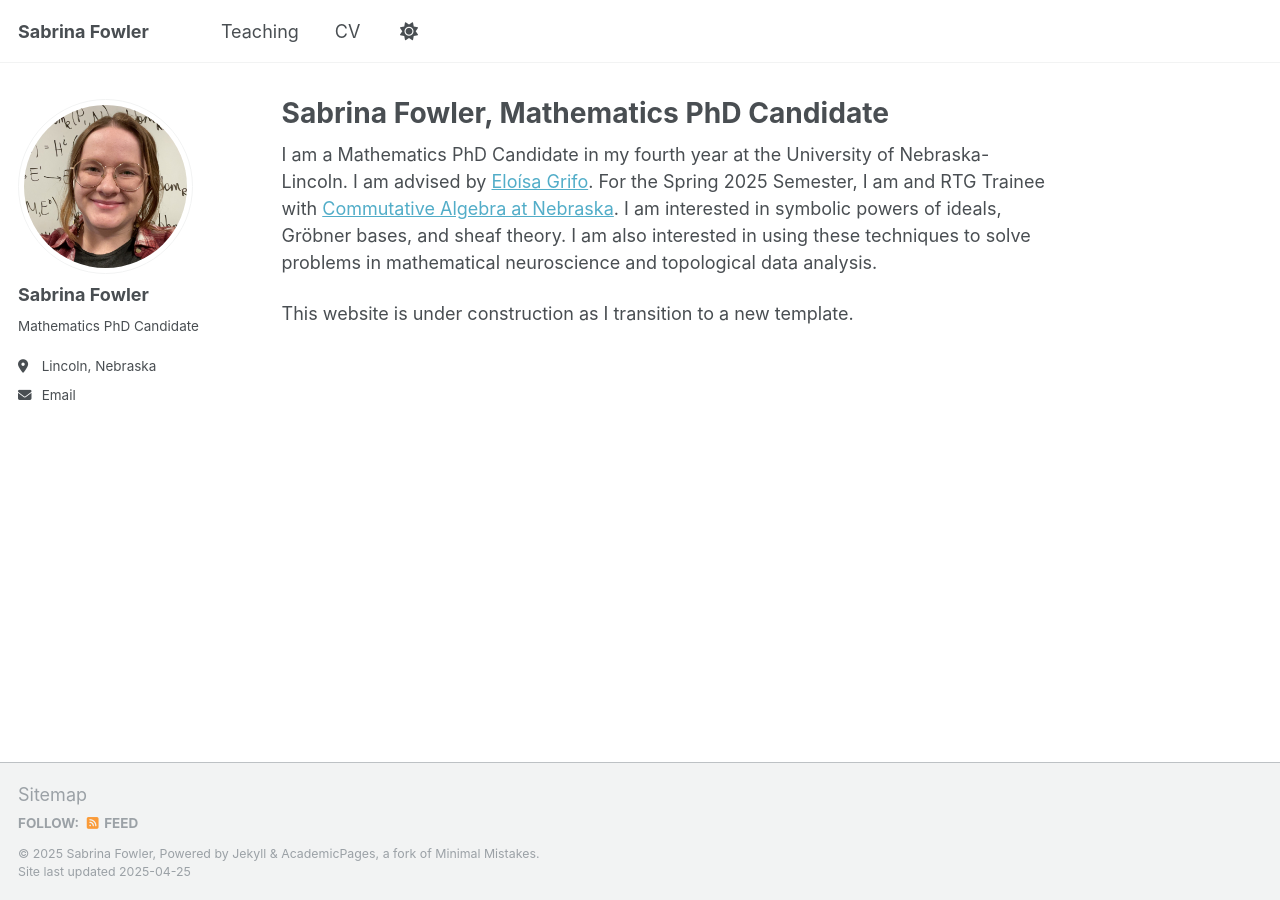
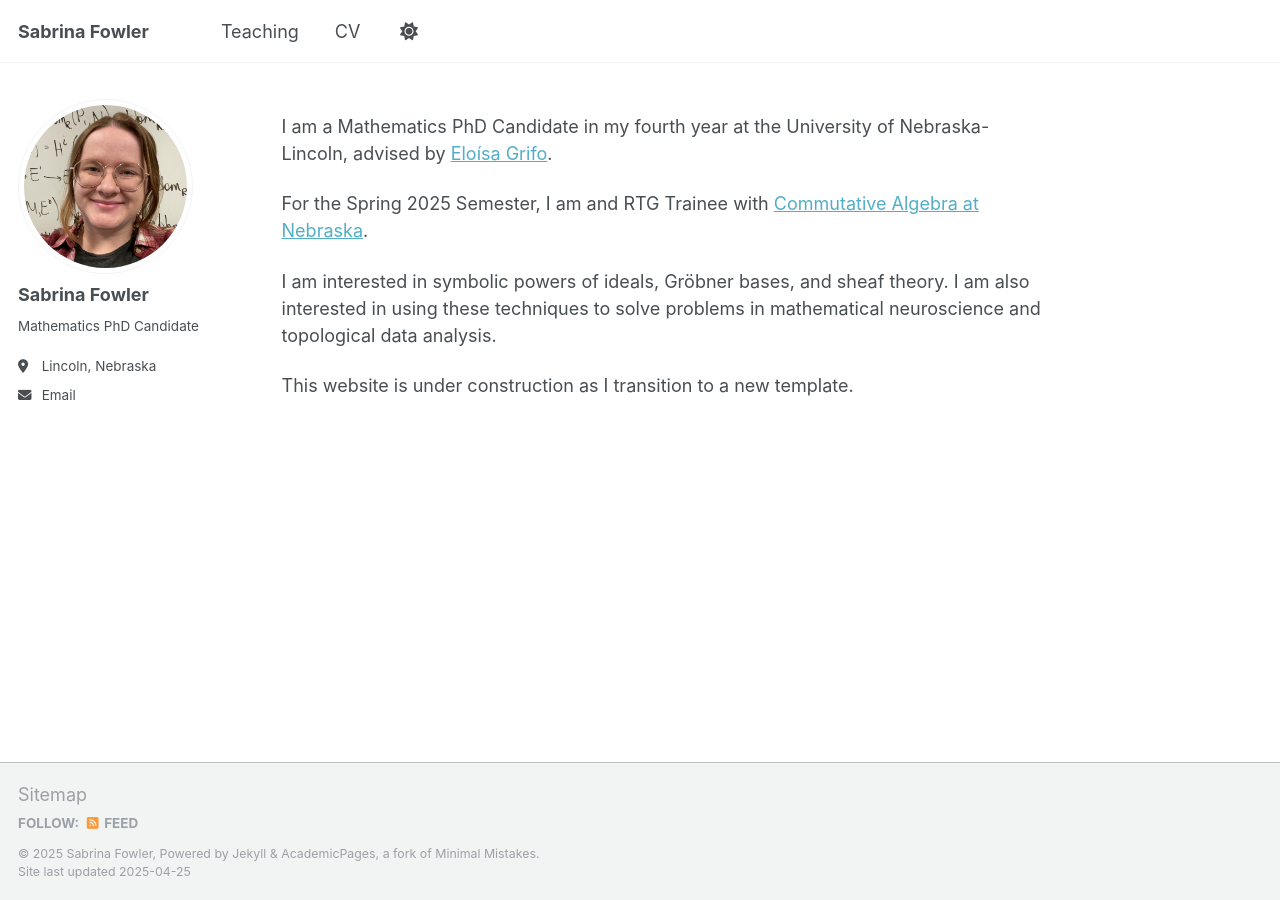
Before and after one commit to sabrinafowler/sabrinafowler.github.io, a Jekyll site: the page built from _pages/about.md, in a window 1280 px wide. Built offline with Jekyll 4.4.1, drawn with Linux system fonts in a browser that asks for light colours.

Commit message:
change formatting on homepage

```diff
--- a/_pages/about.md
+++ b/_pages/about.md
@@ -1,12 +1,16 @@
 ---
 permalink: /
-title: "Sabrina Fowler, Mathematics PhD Candidate"
+title: ""
 author_profile: true
 redirect_from:
   - /about/
   - /about.html
 ---
 
-I am a Mathematics PhD Candidate in my fourth year at the University of Nebraska-Lincoln. I am advised by [Eloísa Grifo](https://grifo.github.io). For the Spring 2025 Semester, I am and RTG Trainee with [Commutative Algebra at Nebraska](https://nebraskacommalg.github.io). I am interested in symbolic powers of ideals, Gröbner bases, and sheaf theory. I am also interested in using these techniques to solve problems in mathematical neuroscience and topological data analysis.
+I am a Mathematics PhD Candidate in my fourth year at the University of Nebraska-Lincoln, advised by [Eloísa Grifo](https://grifo.github.io).
+
+For the Spring 2025 Semester, I am and RTG Trainee with [Commutative Algebra at Nebraska](https://nebraskacommalg.github.io).
+
+I am interested in symbolic powers of ideals, Gröbner bases, and sheaf theory. I am also interested in using these techniques to solve problems in mathematical neuroscience and topological data analysis.
 
 This website is under construction as I transition to a new template.
```
